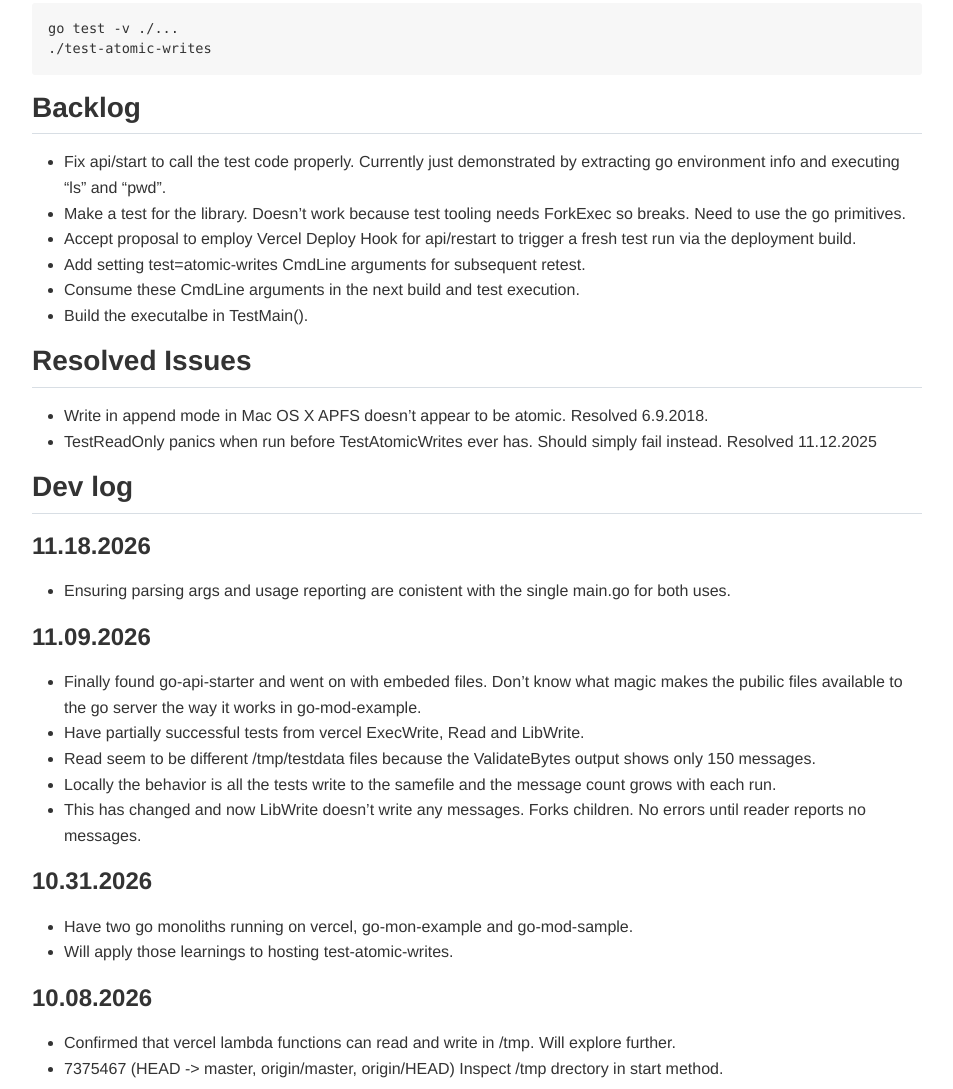
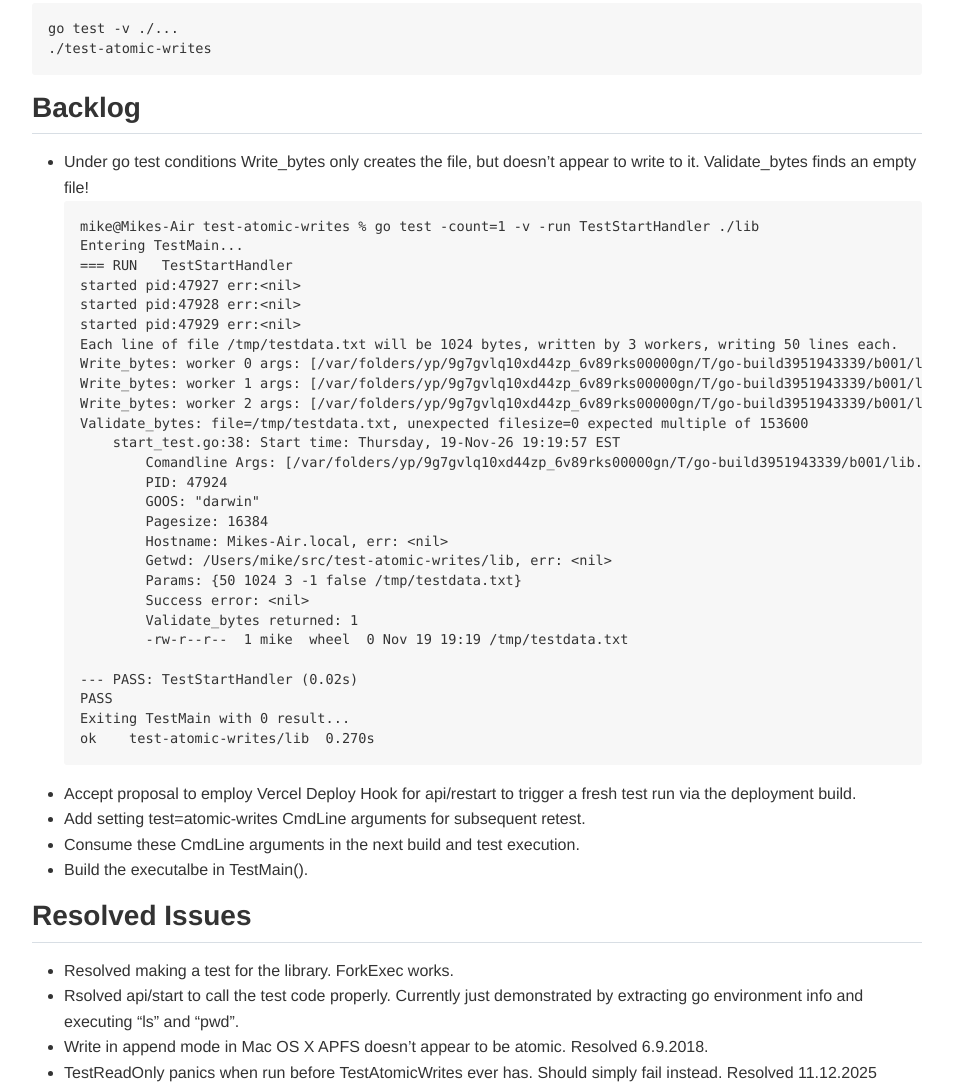
Before and after one commit to yodertv/test-atomic-writes, a plain HTML site: page README.html in a window 1280 px wide. Shown: the part 1571-2660 px from the top of the page, without its empty margins (163-1116 px from the left). Drawn offline with Linux system fonts and the light colour scheme.

Commit message:
Registered backlog issue regarding go test failing to write to the test file.

```diff
--- a/README.html
+++ b/README.html
@@ -1306,8 +1306,35 @@ ok    test-atomic-writes/lib  0.630s
 </code></pre></div></p>
 <h2 id="backlog">Backlog<a class="headerlink" href="#backlog" title="Permanent link"></a></h2>
 <ul>
-<li>Fix api/start to call the test code properly. Currently just demonstrated by extracting go environment info and executing &ldquo;ls&rdquo; and &ldquo;pwd&rdquo;.</li>
-<li>Make a test for the library. Doesn&rsquo;t work because test tooling needs ForkExec so breaks. Need to use the go primitives.</li>
+<li>Under go test conditions Write_bytes only creates the file, but doesn&rsquo;t appear to write to it. Validate_bytes finds an empty file!
+<div class="highlight"><pre><span></span><code>mike@Mikes-Air test-atomic-writes % go test -count=1 -v -run TestStartHandler ./lib
+Entering TestMain...
+=== RUN   TestStartHandler
+started pid:47927 err:&lt;nil&gt;
+started pid:47928 err:&lt;nil&gt;
+started pid:47929 err:&lt;nil&gt;
+Each line of file /tmp/testdata.txt will be 1024 bytes, written by 3 workers, writing 50 lines each.
+Write_bytes: worker 0 args: [/var/folders/yp/9g7gvlq10xd44zp_6v89rks00000gn/T/go-build3951943339/b001/lib.test -test.paniconexit0 -test.timeout=10m0s -test.count=1 -test.v=true -test.run=TestStartHandler -worker 0], returned error: &lt;nil&gt;
+Write_bytes: worker 1 args: [/var/folders/yp/9g7gvlq10xd44zp_6v89rks00000gn/T/go-build3951943339/b001/lib.test -test.paniconexit0 -test.timeout=10m0s -test.count=1 -test.v=true -test.run=TestStartHandler -worker 1], returned error: &lt;nil&gt;
+Write_bytes: worker 2 args: [/var/folders/yp/9g7gvlq10xd44zp_6v89rks00000gn/T/go-build3951943339/b001/lib.test -test.paniconexit0 -test.timeout=10m0s -test.count=1 -test.v=true -test.run=TestStartHandler -worker 2], returned error: &lt;nil&gt;
+Validate_bytes: file=/tmp/testdata.txt, unexpected filesize=0 expected multiple of 153600
+    start_test.go:38: Start time: Thursday, 19-Nov-26 19:19:57 EST
+        Comandline Args: [/var/folders/yp/9g7gvlq10xd44zp_6v89rks00000gn/T/go-build3951943339/b001/lib.test -test.paniconexit0 -test.timeout=10m0s -test.count=1 -test.v=true -test.run=TestStartHandler]
+        PID: 47924
+        GOOS: "darwin"
+        Pagesize: 16384
+        Hostname: Mikes-Air.local, err: &lt;nil&gt;
+        Getwd: /Users/mike/src/test-atomic-writes/lib, err: &lt;nil&gt;
+        Params: {50 1024 3 -1 false /tmp/testdata.txt}
+        Success error: &lt;nil&gt;
+        Validate_bytes returned: 1
+        -rw-r--r--  1 mike  wheel  0 Nov 19 19:19 /tmp/testdata.txt
+
+--- PASS: TestStartHandler (0.02s)
+PASS
+Exiting TestMain with 0 result...
+ok    test-atomic-writes/lib  0.270s
+</code></pre></div></li>
 <li>Accept proposal to employ Vercel Deploy Hook for api/restart to trigger a fresh test run via the deployment build.</li>
 <li>Add setting test=atomic-writes CmdLine arguments for subsequent retest.</li>
 <li>Consume these CmdLine arguments in the next build and test execution.</li>
@@ -1315,6 +1342,8 @@ ok    test-atomic-writes/lib  0.630s
 </ul>
 <h2 id="resolved-issues">Resolved Issues<a class="headerlink" href="#resolved-issues" title="Permanent link"></a></h2>
 <ul>
+<li>Resolved making a test for the library. ForkExec works.</li>
+<li>Rsolved api/start to call the test code properly. Currently just demonstrated by extracting go environment info and executing &ldquo;ls&rdquo; and &ldquo;pwd&rdquo;.</li>
 <li>Write in append mode in Mac OS X APFS doesn&rsquo;t appear to be atomic. Resolved 6.9.2018.</li>
 <li>TestReadOnly panics when run before TestAtomicWrites ever has. Should simply fail instead. Resolved 11.12.2025</li>
 </ul>
```
Also changed, not shown: README.md.
